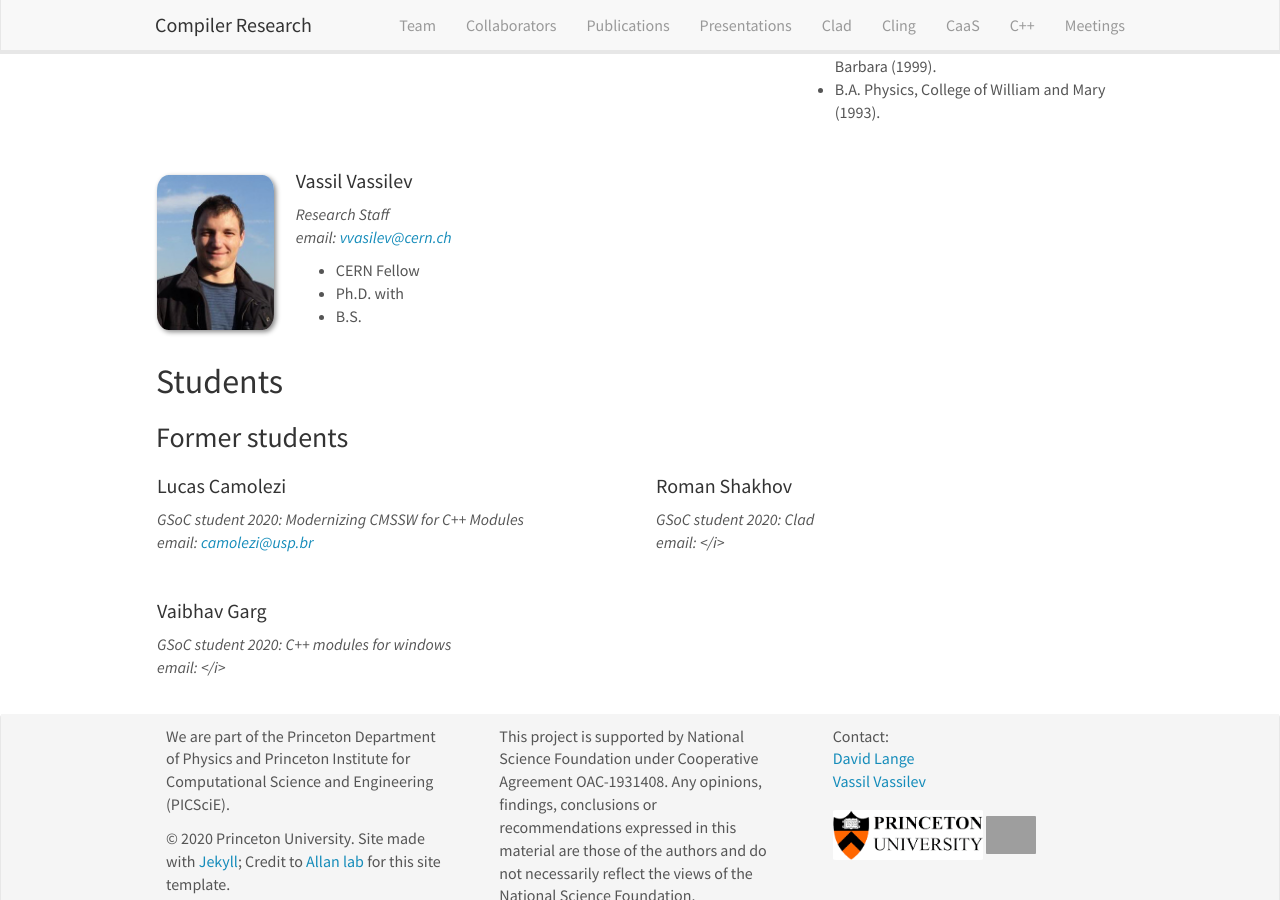
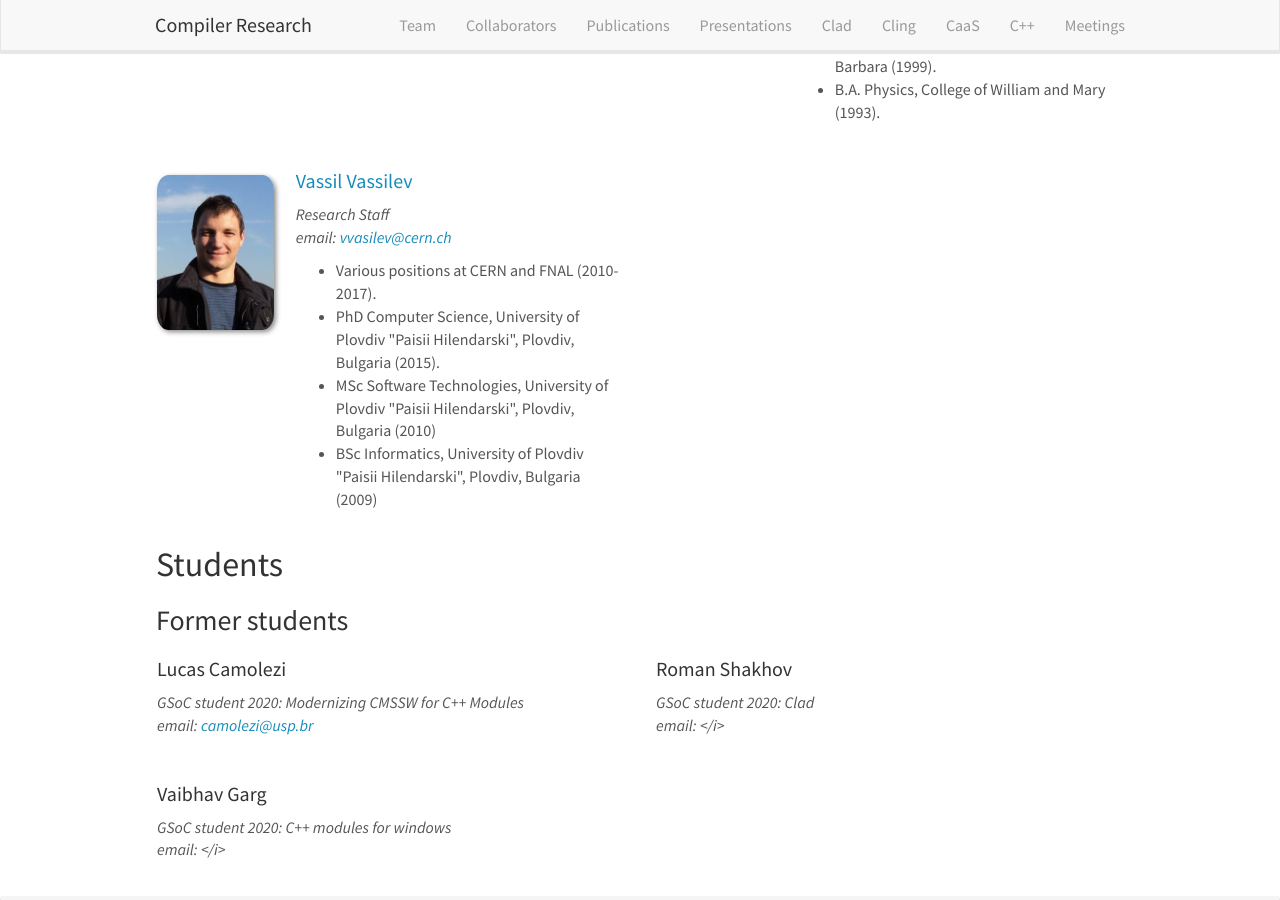
Before and after one commit to vgvassilev/clad, a Jekyll site: the page built from _pages/team.md, in a window 1280 px wide and 900 px high, scrolled down 401 px. Built offline with Jekyll 4.4.1, drawn with Linux system fonts in a browser that asks for light colours; nearby versions of some CDN libraries; grey boxes are pictures that could not be loaded.

```diff
--- a/_data/team_members.yml
+++ b/_data/team_members.yml
@@ -17,11 +17,12 @@
   education3: PhD Phyiscs, University of California, Santa Barbara (1999).
   education4: B.A. Physics, College of William and Mary (1993).
 
-- name: Vassil Vassilev
+- name: <a href="vassil.vassilev.info" target="_blank" >Vassil Vassilev</a>
   photo: Vassilev.jpg
   info: Research Staff
   email: vvasilev@cern.ch
-  number_educ: 3
-  education1: CERN Fellow
-  education2: Ph.D. with
-  education3: B.S.
+  number_educ: 4
+  education1: Various positions at CERN and FNAL (2010-2017).
+  education2: PhD Computer Science, University of Plovdiv "Paisii Hilendarski", Plovdiv, Bulgaria (2015).
+  education3: MSc Software Technologies, University of Plovdiv "Paisii Hilendarski", Plovdiv, Bulgaria (2010)
+  education4: BSc Informatics, University of Plovdiv "Paisii Hilendarski", Plovdiv, Bulgaria (2009)
```
